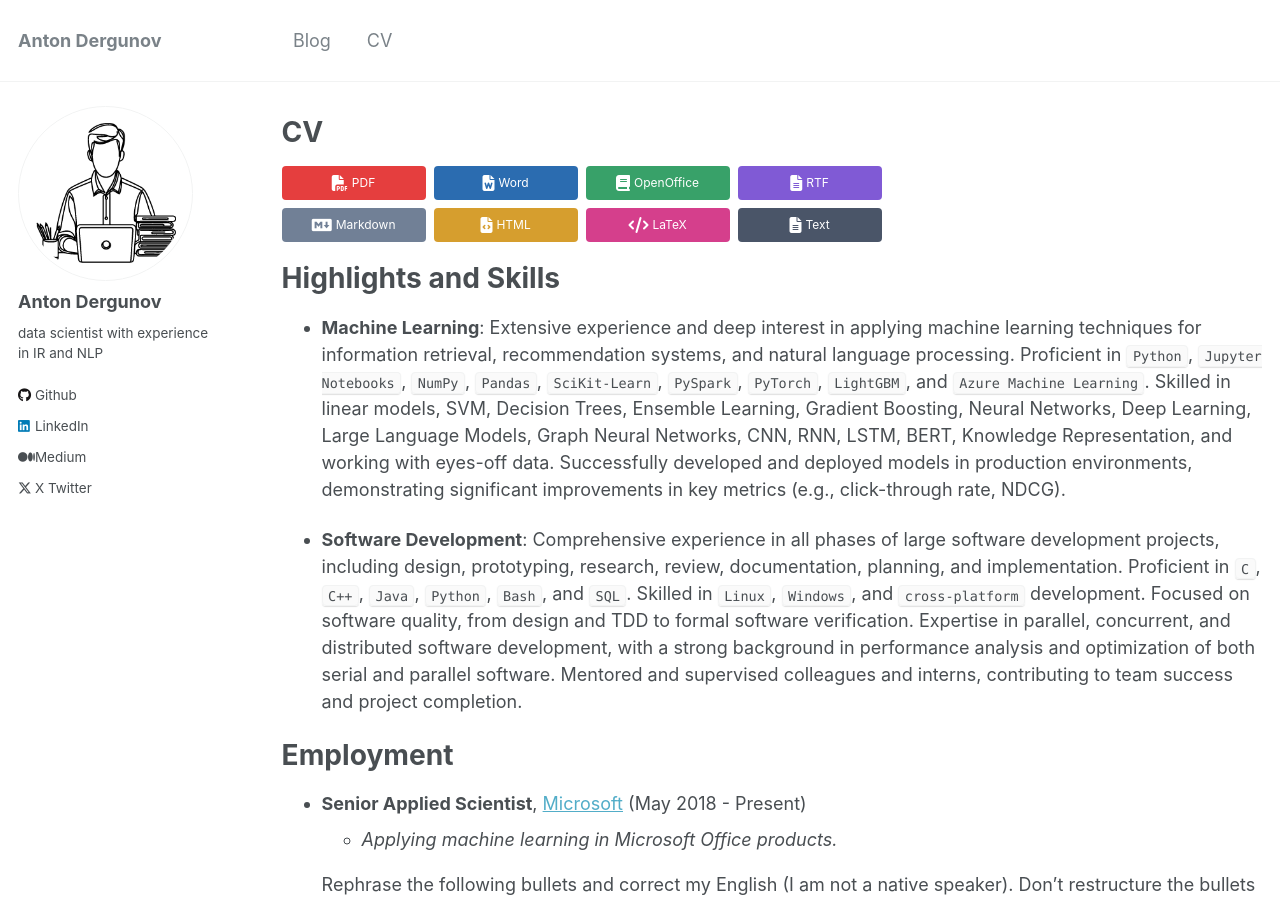
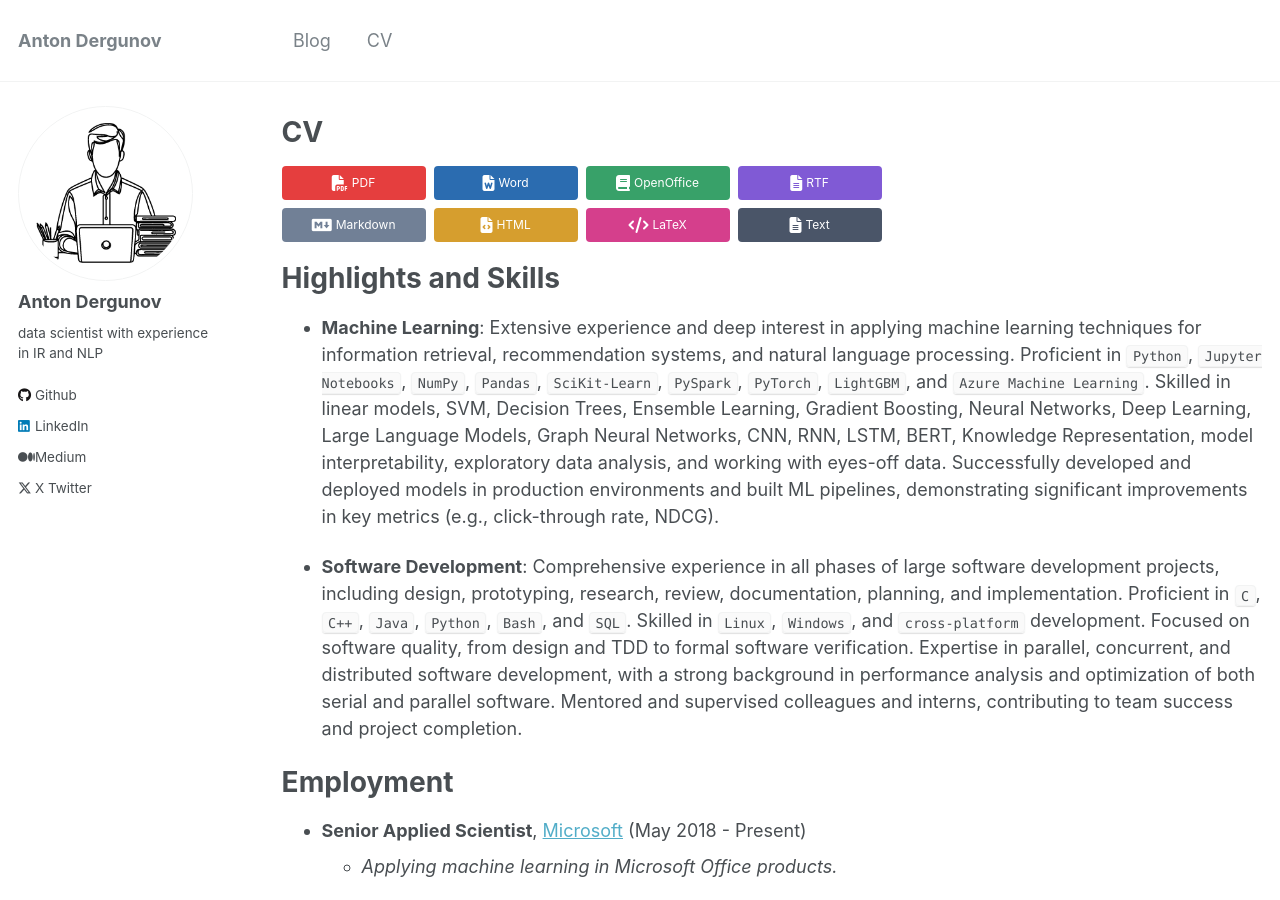
Before and after one commit to anton-dergunov/anton-dergunov.github.io, a Jekyll site: the page built from _pages/cv.md, in a window 1280 px wide and 900 px high. Built offline with Jekyll 4.4.1, drawn with Linux system fonts in a browser that asks for light colours.

Commit message:
Small clean up

```diff
--- a/_pages/cv.md
+++ b/_pages/cv.md
@@ -15,7 +15,7 @@
 Highlights and Skills
 ======
 
-- **Machine Learning**: Extensive experience and deep interest in applying machine learning techniques for information retrieval, recommendation systems, and natural language processing. Proficient in `Python`, `Jupyter Notebooks`, `NumPy`, `Pandas`, `SciKit-Learn`, `PySpark`, `PyTorch`, `LightGBM`, and `Azure Machine Learning`. Skilled in linear models, SVM, Decision Trees, Ensemble Learning, Gradient Boosting, Neural Networks, Deep Learning, Large Language Models, Graph Neural Networks, CNN, RNN, LSTM, BERT, Knowledge Representation, and working with eyes-off data. Successfully developed and deployed models in production environments, demonstrating significant improvements in key metrics (e.g., click-through rate, NDCG).
+- **Machine Learning**: Extensive experience and deep interest in applying machine learning techniques for information retrieval, recommendation systems, and natural language processing. Proficient in `Python`, `Jupyter Notebooks`, `NumPy`, `Pandas`, `SciKit-Learn`, `PySpark`, `PyTorch`, `LightGBM`, and `Azure Machine Learning`. Skilled in linear models, SVM, Decision Trees, Ensemble Learning, Gradient Boosting, Neural Networks, Deep Learning, Large Language Models, Graph Neural Networks, CNN, RNN, LSTM, BERT, Knowledge Representation, model interpretability, exploratory data analysis, and working with eyes-off data. Successfully developed and deployed models in production environments and built ML pipelines, demonstrating significant improvements in key metrics (e.g., click-through rate, NDCG).
 
 - **Software Development**: Comprehensive experience in all phases of large software development projects, including design, prototyping, research, review, documentation, planning, and implementation. Proficient in `C`, `C++`, `Java`, `Python`, `Bash`, and `SQL`. Skilled in `Linux`, `Windows`, and `cross-platform` development. Focused on software quality, from design and TDD to formal software verification. Expertise in parallel, concurrent, and distributed software development, with a strong background in performance analysis and optimization of both serial and parallel software. Mentored and supervised colleagues and interns, contributing to team success and project completion.
 
```
